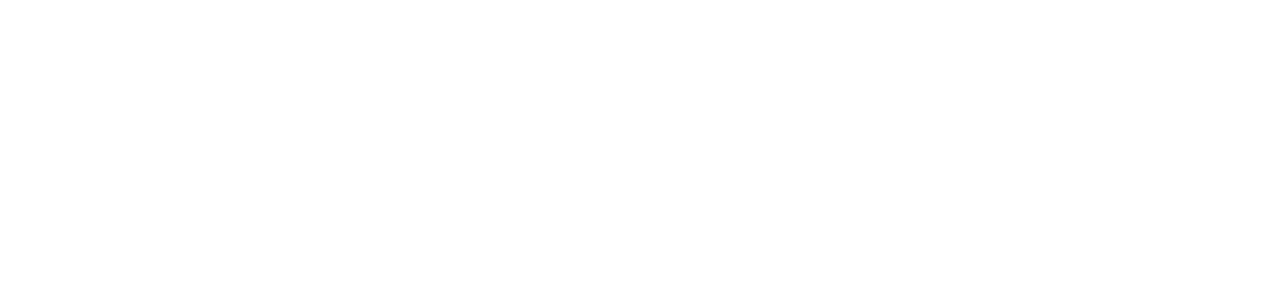
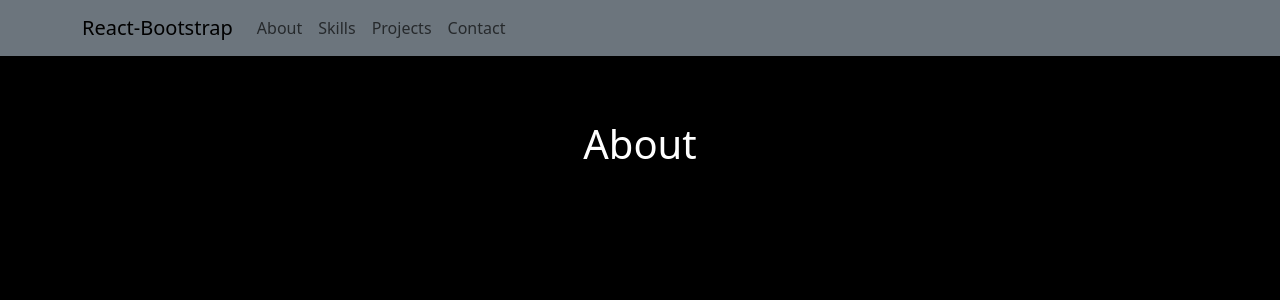
Before and after one commit to NJustin03/nathan-portfolio, a React (Create React App) app: page / in a window 1280 px wide. Shown: the top 300 px of the page. Built offline with nearby package versions, Linux system fonts and the light colour scheme.

Commit message:
Started NavBar Implementation

```diff
--- a/package.json
+++ b/package.json
@@ -7,7 +7,9 @@
     "@testing-library/jest-dom": "^5.17.0",
     "@testing-library/react": "^13.4.0",
     "@testing-library/user-event": "^13.5.0",
+    "bootstrap": "^5.3.3",
     "react": "^18.3.1",
+    "react-bootstrap": "^2.10.4",
     "react-dom": "^18.3.1",
     "react-scripts": "5.0.1",
     "web-vitals": "^2.1.4"
--- a/src/App.css
+++ b/src/App.css
@@ -1,44 +1,23 @@
 .App {
   text-align: center;
   height: 100vh;
+  background-color: black;
 }
 
-.App-logo {
-  height: 40vmin;
-  pointer-events: none;
+.AboutPage {
+  z-index: 1; /* Ensure it appears above the night-sky */
+  color: #FFFFFF; /* Set text color to make it visible */
+  background: transparent;
+  padding-top: 5%;
 }
 
-@media (prefers-reduced-motion: no-preference) {
-  .App-logo {
-    animation: App-logo-spin infinite 20s linear;
-  }
-}
-
-.App-header {
-  min-height: 100vh;
-  display: flex;
-  flex-direction: column;
-  align-items: center;
-  justify-content: center;
-  font-size: calc(10px + 2vmin);
-  color: white;
-}
-
-.App-link {
-  color: #61dafb;
-}
-
-@keyframes App-logo-spin {
-  from {
-    transform: rotate(0deg);
-  }
-  to {
-    transform: rotate(360deg);
-  }
-}
 
 #nightSky {
+  position: absolute;
+  top: 0;
+  left: 0;
   width: 100vw;
   height: 100vh;
   overflow: hidden;
+  z-index: 0;
 }
--- a/src/App.js
+++ b/src/App.js
@@ -1,9 +1,15 @@
 import React from 'react';
 import './App.css';
+
+import 'bootstrap/dist/css/bootstrap.min.css';
+import AppHeader from './components/Header';
 
 function App() {
   return (
     <div className="App">
+      <header id="header">
+        <AppHeader />
+      </header>
       <night-sky
         id="nightSky"
         layers="4"
@@ -13,7 +19,10 @@
         star-color="#FFFF00"
         background-color="transparent"
         >
+
       </night-sky>
+
+      <h1 className="AboutPage">About</h1>
     </div>
   );
 }
--- /dev/null
+++ b/src/components/Header.js
@@ -0,0 +1,24 @@
+import Container from 'react-bootstrap/Container';
+import Nav from 'react-bootstrap/Nav';
+import Navbar from 'react-bootstrap/Navbar';
+
+export default function AppHeader(){
+    return(
+        <div>
+            <Navbar expand="lg" className="bg-secondary">
+                <Container>
+                <Navbar.Brand href="#home">React-Bootstrap</Navbar.Brand>
+                <Navbar.Toggle aria-controls="basic-navbar-nav" />
+                <Navbar.Collapse id="basic-navbar-nav">
+                    <Nav className="me-auto">
+                    <Nav.Link href="#about">About</Nav.Link>
+                    <Nav.Link href="#skills">Skills</Nav.Link>
+                    <Nav.Link href="projects">Projects</Nav.Link>
+                    <Nav.Link href="contact">Contact</Nav.Link>
+                    </Nav>
+                </Navbar.Collapse>
+                </Container>
+            </Navbar>
+        </div>
+    );
+}
```
Also changed, not shown: 1 other file (tests, documents, lock files or other folders).
